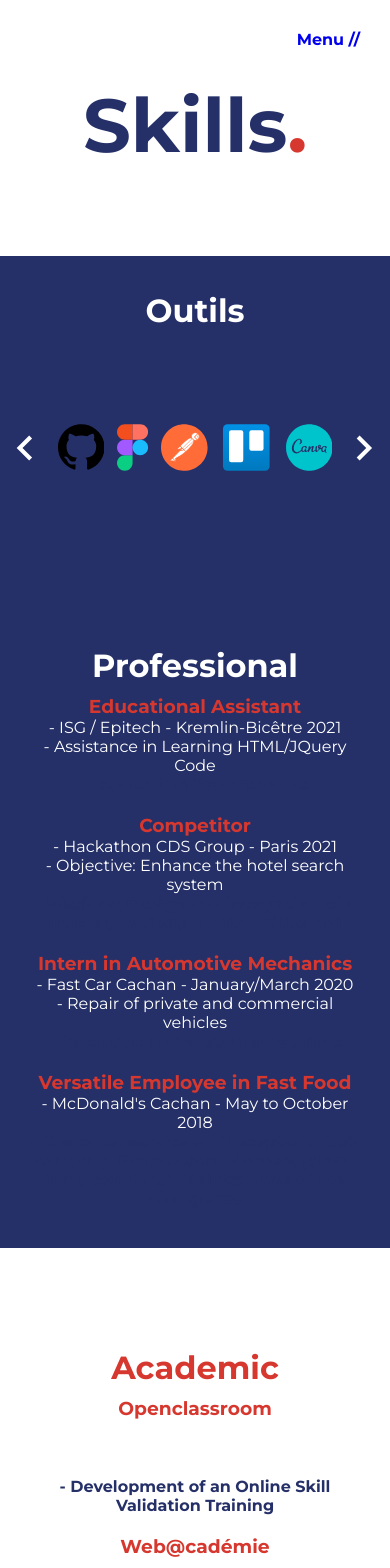
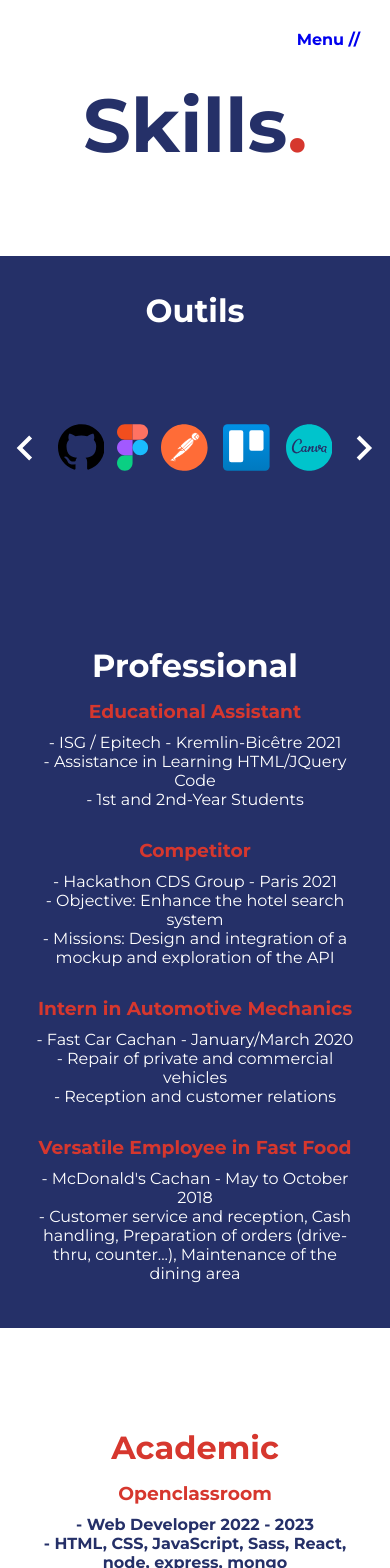
Before and after one commit to archi974/Portfolio-2.0, a React (Create React App) app: page /skills in a window 390 px wide. Shown: the top 1568 px of the page. Built offline with nearby package versions, Linux system fonts and the light colour scheme.

Commit message:
[UPDATE] responsive detail

```diff
--- a/src/pages/skills.js
+++ b/src/pages/skills.js
@@ -9,7 +9,7 @@
             <article className="bloc-skills">
                 <h1>Skills</h1>
                 <LogoCarousel />
-                <div className="bloc-skills-section">
+                <div className="skills-section-content">
                     <section className="bloc-skills_section">
                         <h2  className="skills-professional">Professional</h2>
                         {
--- a/src/styles/components/_formMail.scss
+++ b/src/styles/components/_formMail.scss
@@ -28,7 +28,7 @@
 
     @media only screen and (max-width: 875px) {
         margin-top: 0;
-        padding-top: 200px;
+        padding: 100px 75px 0 75px
     }
 
     &>* {
--- a/src/styles/pages/_contact.scss
+++ b/src/styles/pages/_contact.scss
@@ -12,6 +12,9 @@
         @include custom-style-title($font-size-large);
         align-items: center;
         margin-bottom: 170px;
+        @media only screen and (max-width: 425px) {
+            margin-bottom: 100px;
+        }
     }
 
     .adress-section-bloc {
--- a/src/styles/pages/_skills.scss
+++ b/src/styles/pages/_skills.scss
@@ -4,7 +4,7 @@
         align-items: center;
     }
 
-    .bloc-skills-section {
+    .skills-section-content {
         display: flex;
         margin-top: 500px;
         justify-content: center;
@@ -34,13 +34,14 @@
                 }
             }
 
-            h3 {
-                color: $red;
-            }
-
             .professional-bloc,
             .academic-bloc {
-                margin-block: 10px;
+                margin-block: 15px;
+
+                h3 {
+                    color: $red;
+                    margin-bottom: 10px;
+                }
 
                 ul {
                     list-style: none;
@@ -49,11 +50,16 @@
                         color: #fff;
                         overflow-wrap: break-word;
 
+                    }
+                }
+            }
+
+            .academic-bloc {
+                ul {
+                    li {
                         @media only screen and (max-width: 620px) {
-                            &:last-child {
-                                color: $blue;
-                                font-weight: 700;
-                            }
+                            color: $blue;
+                            font-weight: 700;
                         }
                     }
                 }
```
Also changed, not shown: src/styles/index.min.css, 1 other file (tests, documents, lock files or other folders).
